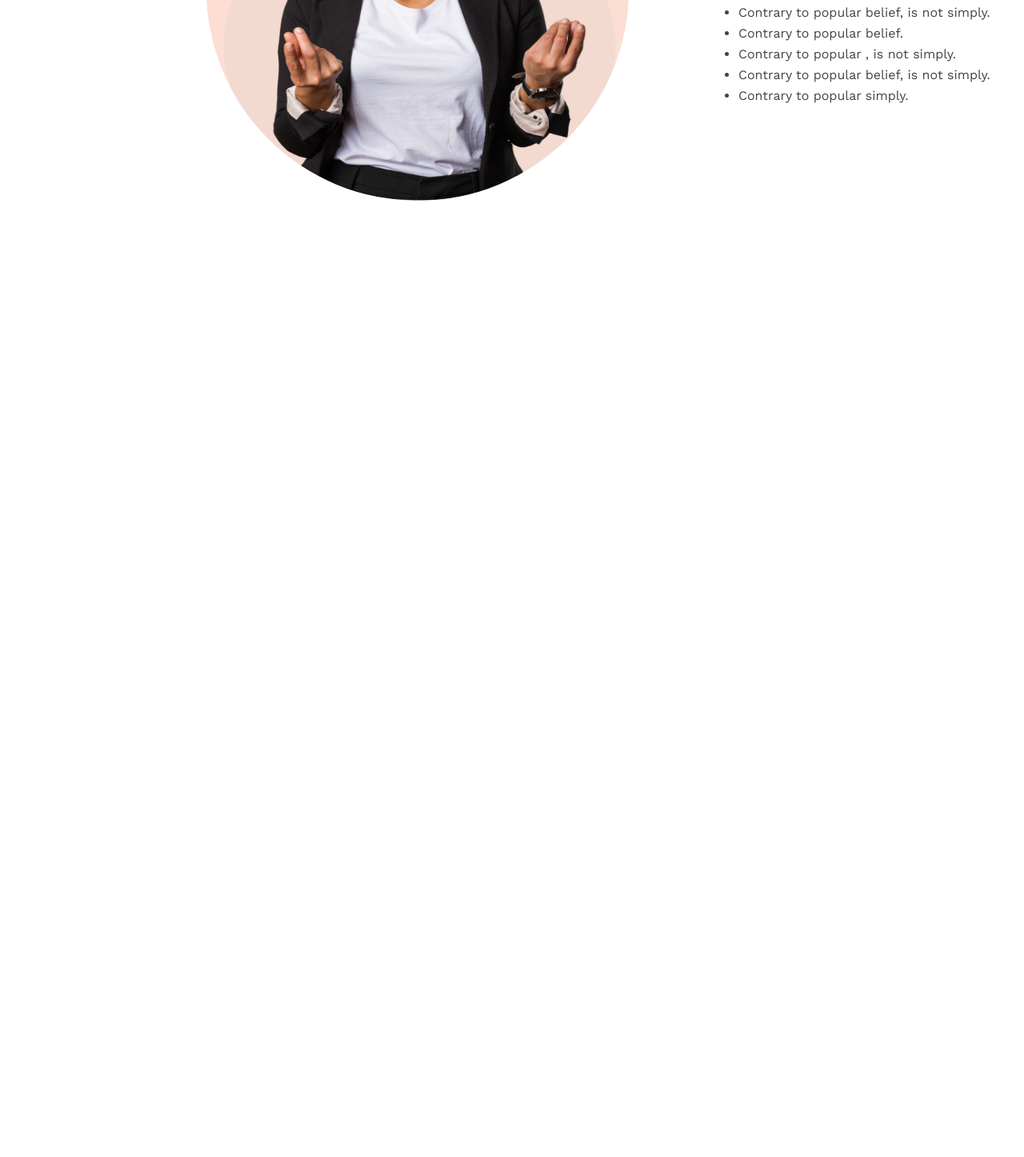
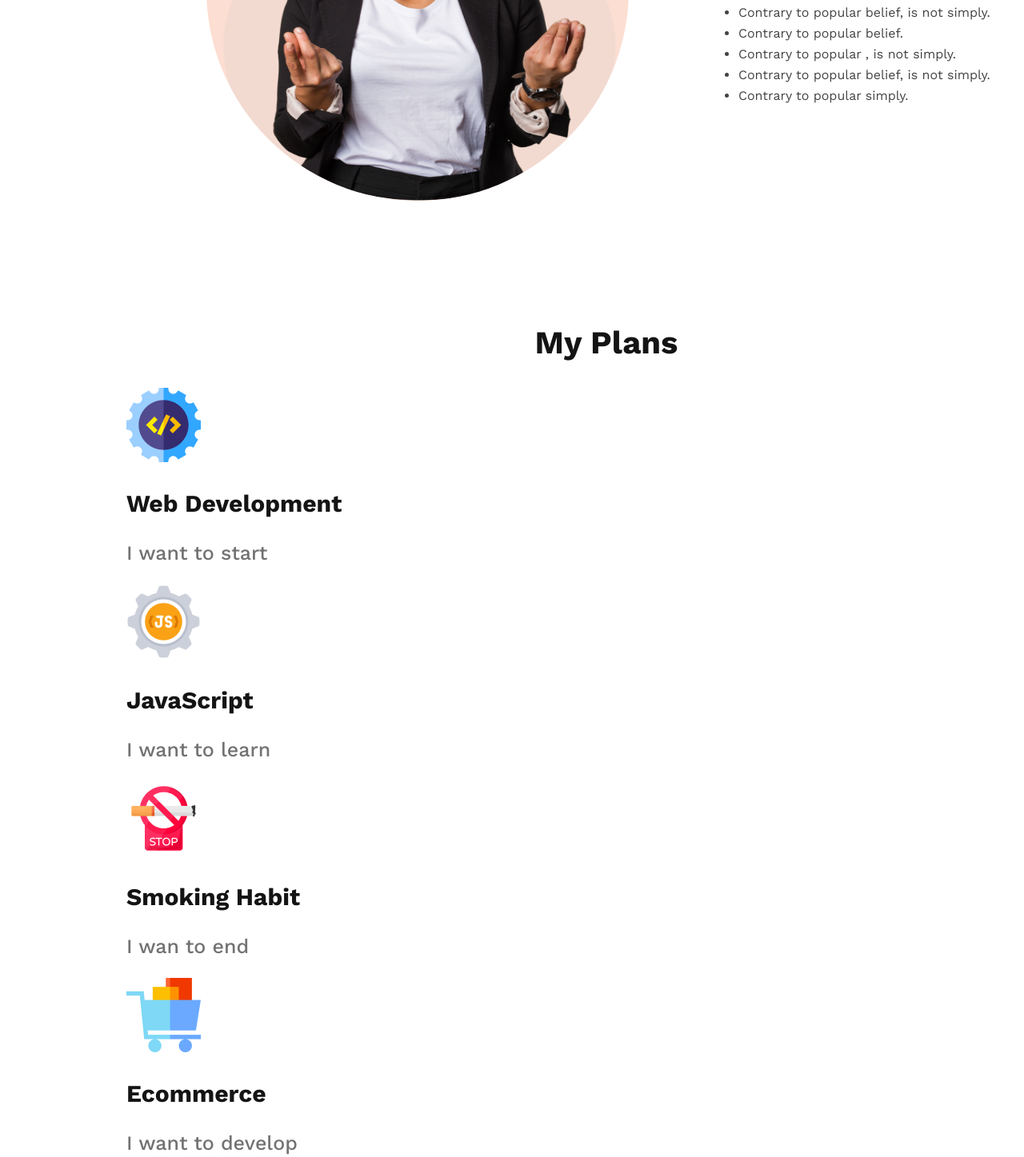
Before and after one commit to Mohammed-Saiful-Islam/new-year-new-me, a plain HTML site: page new-year-new-me.html in a window 1280 px wide. Shown: the part 1210-2657 px from the top of the page at 80% size. Before the commit the page ends 1473 px from the top, so only its background shows below. Drawn offline with nearby package versions, Linux system fonts and the light colour scheme.

Commit message:
incomplete main middle

```diff
--- a/new-year-new-me.html
+++ b/new-year-new-me.html
@@ -44,6 +44,36 @@
                 </ul>
             </div>
         </section>
+        <section class="main-middle">
+            <div class="main-middle-headline-div"><h2 class="main-middle-headline">My Plans</h2></div>
+            <div class="main-middle-boxes">
+                <div class="main-middle-box-element">
+                    <img class="main-middle-box-icon" src="images/icons/web.png" alt="">
+                    <h3 class="main-middle-box-headline">
+                        Web Development
+                    </h3>
+                    <p class="main-middle-box-paragraph">I want to start</p>
+                <div class="main-middle-box-element">
+                    <img class="main-middle-box-icon" src="images/icons/js.png" alt="">
+                    <h3 class="main-middle-box-headline">
+                        JavaScript
+                    </h3>
+                    <p class="main-middle-box-paragraph">I want to learn</p>
+                <div class="main-middle-box-element">
+                    <img class="main-middle-box-icon" src="images/icons/smoke.png" alt="">
+                    <h3 class="main-middle-box-headline">
+                        Smoking Habit
+                    </h3>
+                    <p class="main-middle-box-paragraph">I wan to end </p>
+                <div class="main-middle-box-element">
+                    <img class="main-middle-box-icon" src="images/icons/ecom.png" alt="">
+                    <h3 class="main-middle-box-headline">
+                        Ecommerce
+                    </h3>
+                    <p class="main-middle-box-paragraph">I want to develop</p>
+                </div>
+            </div>
+        </section>
     </main>
     <footer>
 
--- a/styles/style.css
+++ b/styles/style.css
@@ -72,18 +72,14 @@ header {
 
 .main-top-headline {
     width: 288px;
-    color:  #151414;
-    font-family: Work Sans;
+    color: #151414;
     font-size: 40px;
-    font-style: normal;
     font-weight: 700;
-    line-height: normal;
 }
 
 .main-top-paragraph {
     width: 416px;
     color: #444343;
-
     font-size: 16px;
     font-weight: 400;
     line-height: 26px;
@@ -92,9 +88,43 @@ header {
 
 .failures-list {
     color: #444343;
-
     font-size: 16px;
     font-weight: 400;
     line-height: 26px;
     /* 162.5% */
 }
+
+.main-middle {
+    width: 1200px;
+    margin-top: 150px;
+    margin-left: 150px;
+}
+
+.main-middle-headline {
+    color: #151414;
+    font-size: 40px;
+    font-weight: 700;
+    text-align: center;
+}
+
+.main-middle-boxes {}
+
+.main-middle-box-element {}
+
+
+.main-middle-box-icon {
+    width: 92.958px;
+    height: 92.958px;
+}
+
+.main-middle-box-headline {
+    color: #151414;
+    font-size: 30px;
+    font-weight: 700;
+}
+
+.main-middle-box-paragraph {
+    color: #737272;
+    font-size: 25px;
+    font-weight: 500;
+}
```
